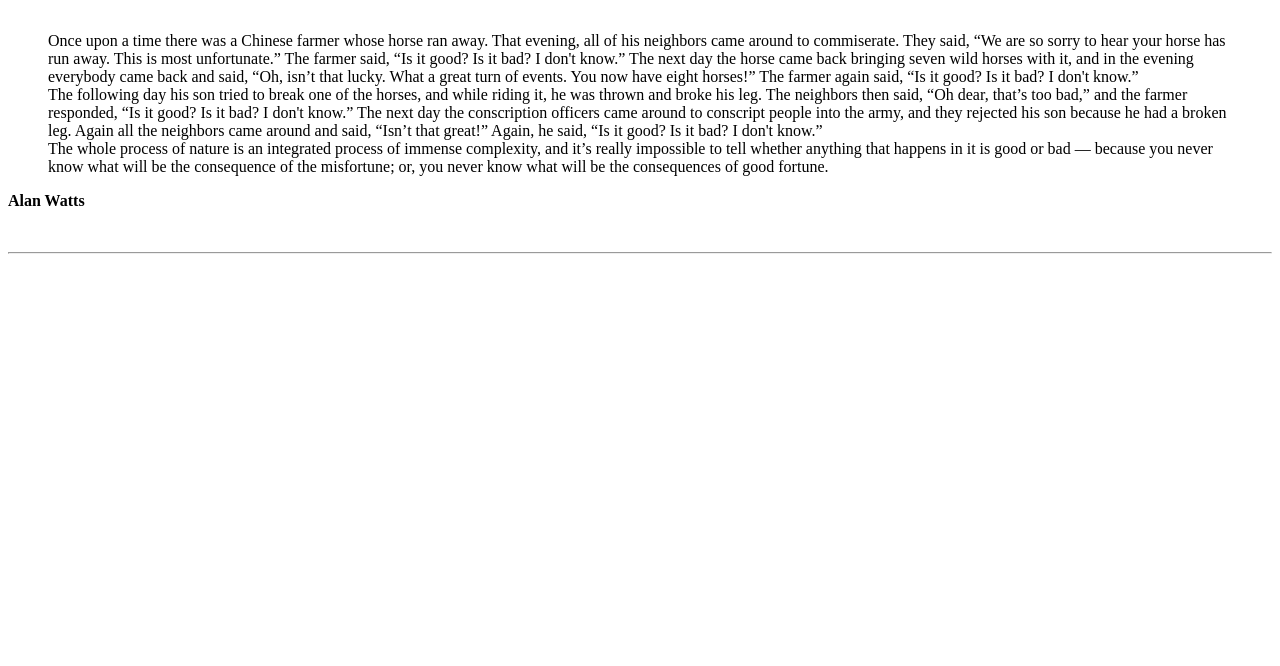
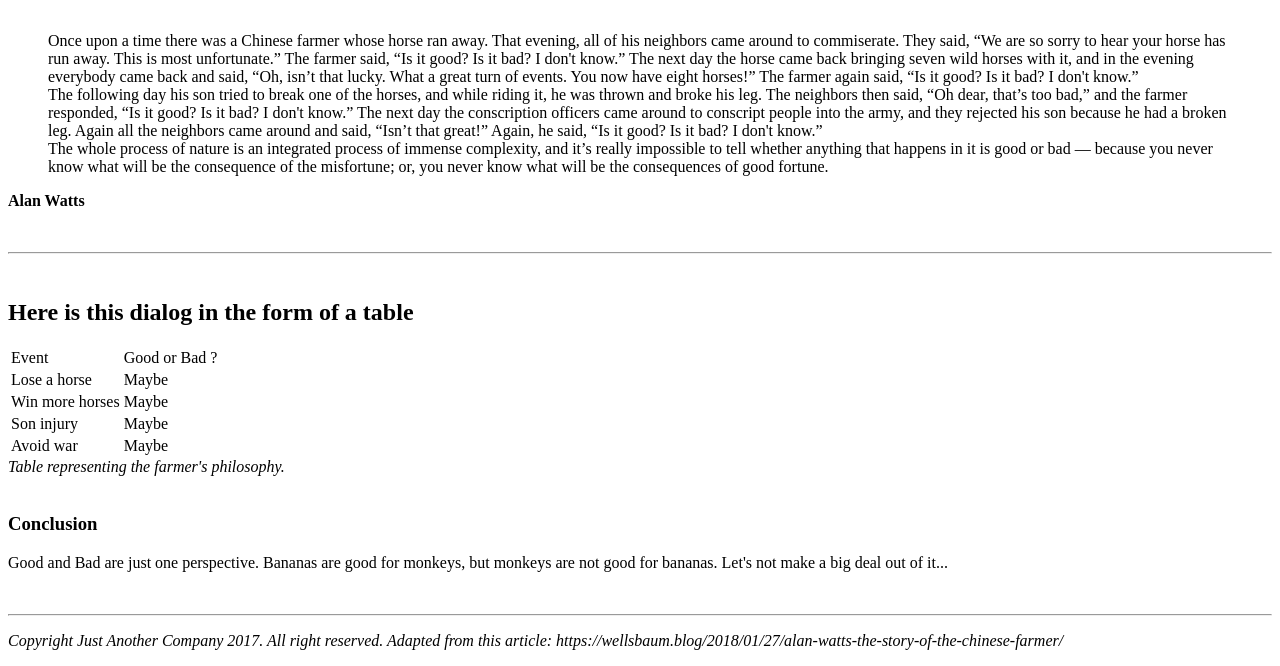
Before and after one commit to EricChagrikian/progressive-enhancement, a plain HTML site: page The Story of the Chinese Farmer.html in a window 1280 px wide. Shown: the part 875-1541 px from the top of the page. Before the commit the page ends 1137 px from the top, so only its background shows below. Drawn offline with Linux system fonts and the light colour scheme.

Commit message:
Fin de la base

```diff
--- a/The Story of the Chinese Farmer.html
+++ b/The Story of the Chinese Farmer.html
@@ -2,15 +2,19 @@
 <html>
     <head>
         <title>The Story of the Chinese Farmer</title>
+        <header>
         <h1>The Story of the Chinese Farmer</h1>
+        </header>
     </br>
         <p>
             <Blockquote><i>Is it a good thing? Is that a bad thing? I don't know.</Blockquote> <b>May 11, 2016, Alexandre Gorius</b></i>
         </p>
     </br>
-    <strong>In nature, Good & Evil do not exist. The Universe itself is neither good nor bad, but a potential in permanent development.</strong></p>
-</br>
-    <h2>In life, there are 4 types of people.</h2>
+        <strong>In nature, Good & Evil do not exist. The Universe itself is neither good nor bad, but a potential in permanent development.</strong></p>
+    </br>
+        <header>
+            <h2>In life, there are 4 types of people.</h2>
+        </header>
         <ul>
             <li>people who think the Internet is good,</li>
             <li>people who think the Internet is evil,</li>
@@ -55,5 +59,38 @@
         </p>
     </br>
     <hr>
+    </br>
+    <p>
+        <h2>Here is this dialog in the form of a table</h2>
+    <table>
+        <tr>
+          <td>Event</td>
+          <td>Good or Bad ?</td>
+        </tr>
+        <tr>
+            <td>Lose a horse</td>
+            <td>Maybe</td>
+          </tr>
+          <tr>
+            <td>Win more horses</td>
+            <td>Maybe</td>
+          </tr>
+          <tr>
+            <td>Son injury</td>
+            <td>Maybe</td>
+          </tr>
+          <tr>
+            <td>Avoid war</td>
+            <td>Maybe</td>
+          </tr>
+      </table>
+    <caption><i>Table representing the farmer's philosophy.</i></caption>
+    </br>
+    </br>
+    <h3>Conclusion</h3>
+    <p>Good and Bad are just one perspective. Bananas are good for monkeys, but monkeys are not good for bananas. Let's not make a big deal out of it...</p>
+    </br>
+    <hr>
+        <p><i>Copyright Just Another Company 2017. All right reserved. Adapted from this article: https://wellsbaum.blog/2018/01/27/alan-watts-the-story-of-the-chinese-farmer/</i></p>
     </body>
 </html>
```
